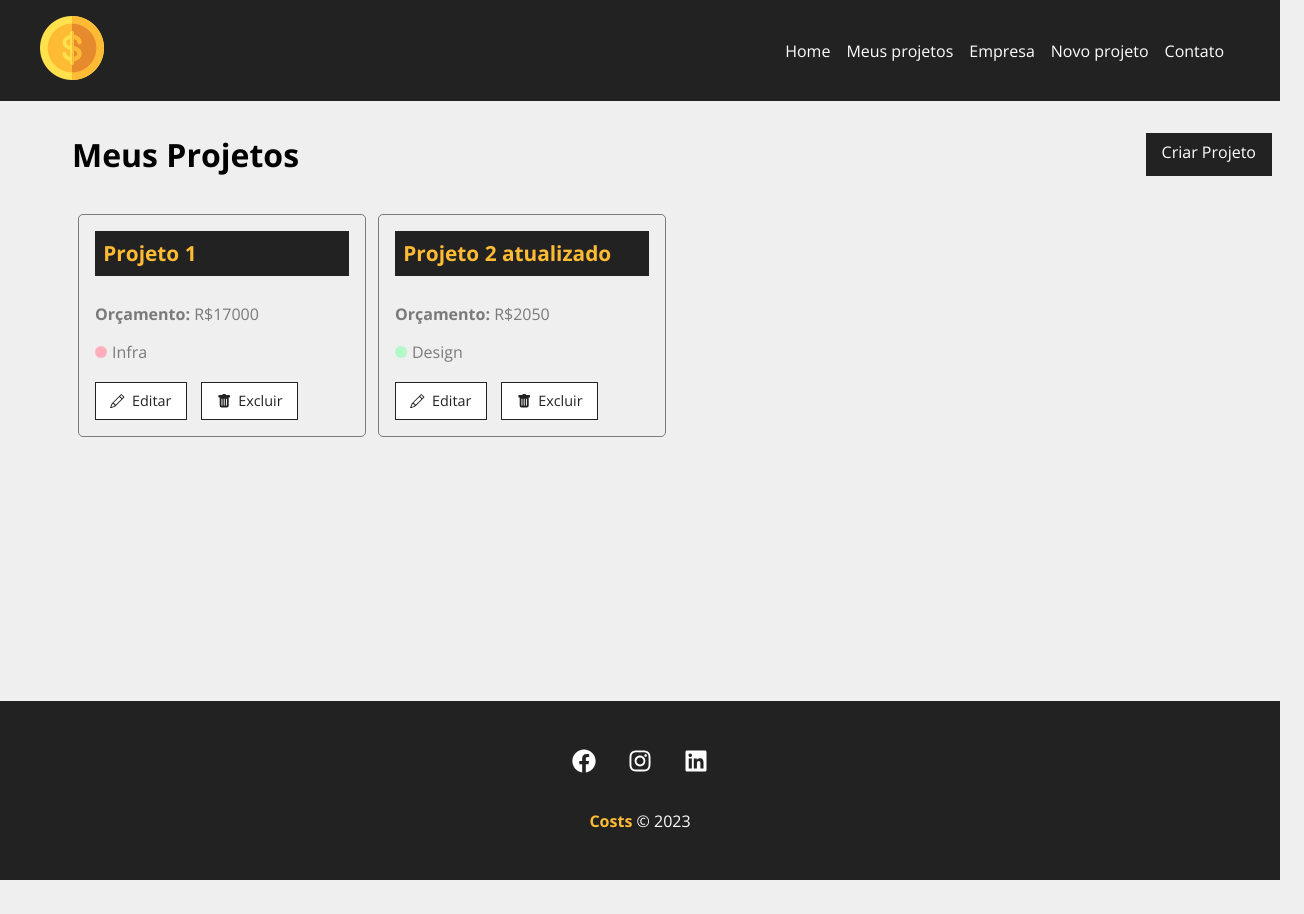
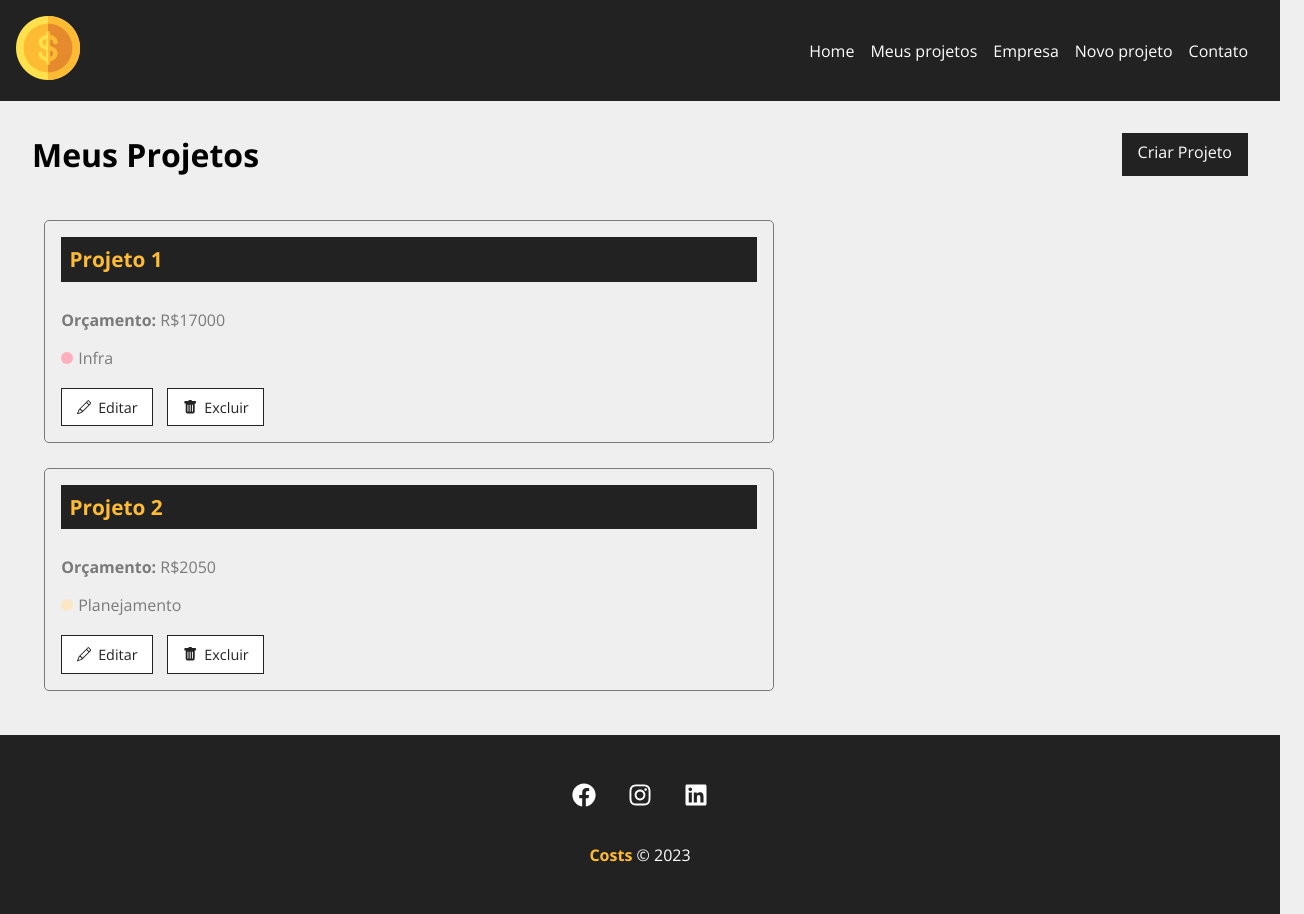
Before and after one commit to suzanadossantos/costs, a React (Create React App) app: page /projects in a window 1280 px wide. Shown: the whole page, 1304 px wide, since content can reach past the window. Before the commit the page ends 880 px from the top, so only its background shows below. Built offline with nearby package versions, Linux system fonts and the light colour scheme; data requests are answered from the project's data file.

Commit message:
Projeto finalizado

```diff
--- a/db.json
+++ b/db.json
@@ -13,10 +13,10 @@
     },
     {
       "category": {
-        "id": "3",
-        "name": "Design"
+        "id": "4",
+        "name": "Planejamento"
       },
-      "name": "Projeto 2 atualizado",
+      "name": "Projeto 2",
       "budget": "2050",
       "cost": 0,
       "services": [],
--- a/src/components/layout/Container.module.css
+++ b/src/components/layout/Container.module.css
@@ -1,5 +1,5 @@
 .container{
-    width: 1200px;
+    width: 100%;
     display: flex;
     justify-content: space-between;
     margin: 0 auto;
--- a/src/components/layout/NavBar.module.css
+++ b/src/components/layout/NavBar.module.css
@@ -1,6 +1,8 @@
 .navbar{
     display: flex;
-    justify-content: space-between;
+    flex-direction: column;
+    justify-content: center;
+    align-items: center;
     background-color: #222;
     padding: 1em;
 }
@@ -23,3 +25,18 @@
 .item a:hover{
     color: #FFBB33;
 }
+
+@media screen and (min-width: 600px){
+    .list{
+        display: flex;
+        list-style: none;
+        align-items: center;
+    }
+
+    .navbar{
+        display: flex;
+        justify-content: space-between;
+        background-color: #222;
+        padding: 1em;
+    }
+}
--- a/src/components/pages/Company.js
+++ b/src/components/pages/Company.js
@@ -2,7 +2,7 @@ import React from 'react'
 
 function Company() {
   return (
-    <h1>Company</h1>
+    <h1>Empresa</h1>
   )
 }
 
--- a/src/components/pages/Contact.js
+++ b/src/components/pages/Contact.js
@@ -2,7 +2,7 @@ import React from 'react'
 
 function Contact() {
   return (
-    <h1>Contact</h1>
+    <h1>Contato</h1>
   )
 }
 
--- a/src/components/pages/NewProject.module.css
+++ b/src/components/pages/NewProject.module.css
@@ -1,6 +1,6 @@
 .newproject_container{
     width: 450px;
-    margin: 0 auto;
+    margin: auto;
     padding: 3em;
 }
 
--- a/src/components/pages/Project.module.css
+++ b/src/components/pages/Project.module.css
@@ -11,7 +11,7 @@
 .project_details h2,
 .project_details p{
     margin-bottom: 0.5em;
-    width: 20em;
+    width: 100%;
 }
 
 .project_details h1{
--- a/src/components/pages/Projects.module.css
+++ b/src/components/pages/Projects.module.css
@@ -1,5 +1,6 @@
 .project_container{
     padding: 2em;
+    width: 100%;
 }
 
 .title_container{
--- a/src/components/project/ProjectCard.module.css
+++ b/src/components/project/ProjectCard.module.css
@@ -2,8 +2,8 @@
     padding: 1em;
     border: 1px solid #7A7A7A;
     border-radius: 5px;
-    width: 24%;
-    margin: 0.5%;
+    width: 60%;
+    margin: 1%;
 }
 
 .project_card h4{
--- a/src/index.css
+++ b/src/index.css
@@ -8,4 +8,5 @@
 html, body, root{
   background-color: #EFEFEF;
   height: 100%;
+  width: 100%;
 }
```
